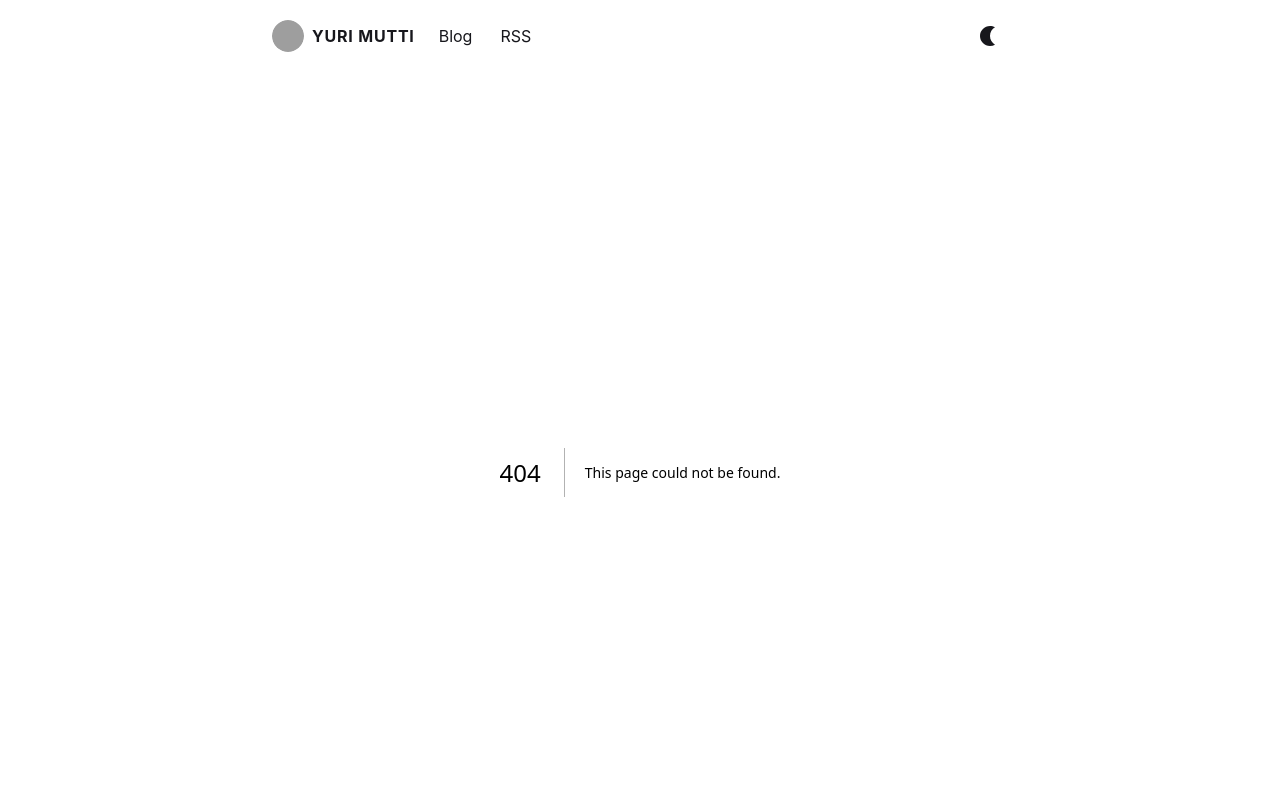
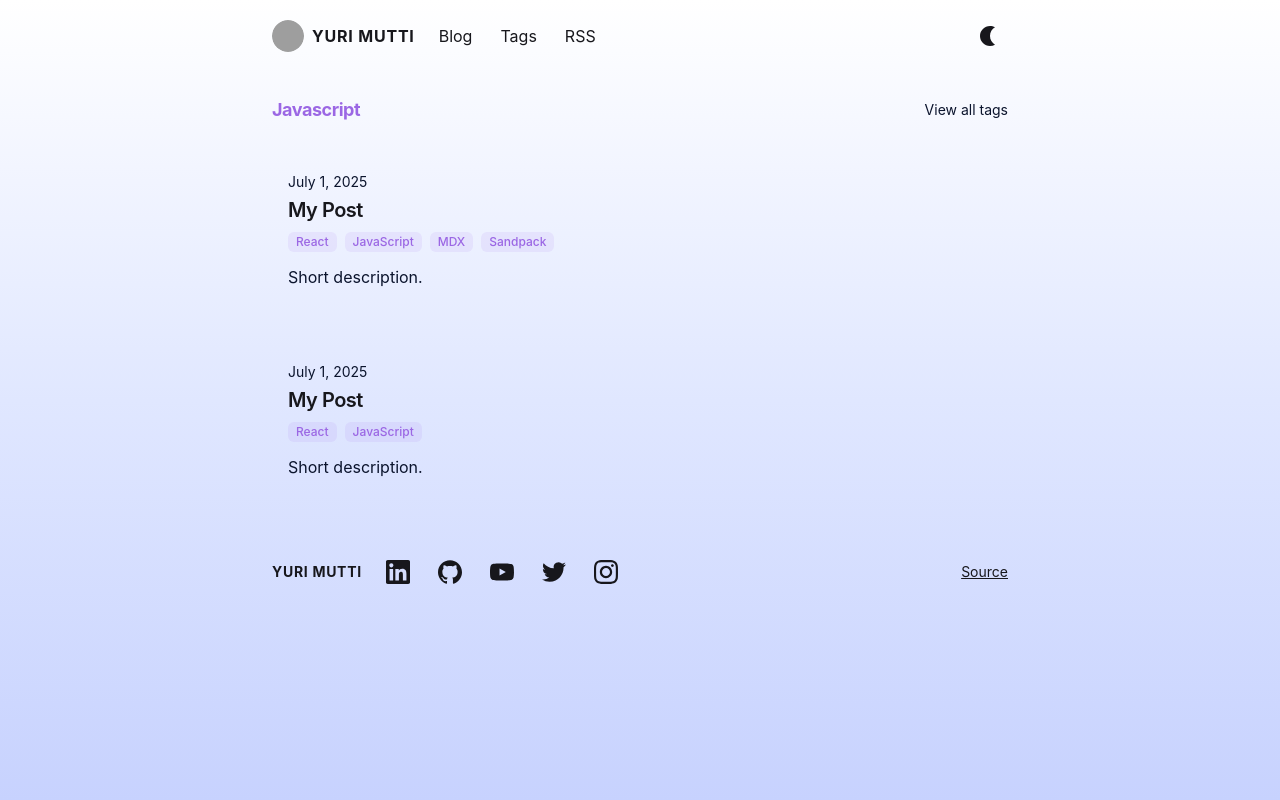
Before and after one commit to yurimutti/yurimutti.com, a Next.js app: page /tags/javascript in a window 1280 px wide. Before the commit this address had no page. Shown: the top 800 px of the page. Built offline with nearby package versions, Linux system fonts and the light colour scheme; grey boxes are pictures that could not be loaded.

Commit message:
feat: create tags

```diff
--- a/src/app/page.tsx
+++ b/src/app/page.tsx
@@ -48,16 +48,17 @@ export default function Home() {
           ]),
         }}
       />
-      <section className="max-w-screen-md mx-auto grid gap-6 sm:gap-8 px-4 sm:px-6 md:px-8 my-6 sm:my-8">
+      <section className="max-w-screen-md mx-auto grid gap-6 sm:gap-8 px-4 my-6 sm:my-8">
         <section className="grid gap-2">
           <h1 className="text-accent text-xl sm:text-md md:text-lg font-semibold tracking-tight mb-2">
             About
           </h1>
           <p className="text-muted-foreground leading-relaxed text-base">
             I’m a Software Engineer who solves problems with code. Over the past
-            few years, I’ve been working in fintech. I’m also a co-founder,
-            active in the tech community, and I enjoy sharing what I learn and
-            contributing to open source.
+            few years, I’ve been building reliable, high-performance UIs for
+            fintech products. I’m also a founder and co-founder, active in the
+            tech community, and I share what I learn through talks and open
+            source.
           </p>
         </section>
 
@@ -68,8 +69,11 @@ export default function Home() {
 
           <section className="grid gap-2">
             {posts.map((post) => (
-              <Link href={post.slug} key={post.slug} className="block group">
-                <section className="mx-auto px-4 py-8 transition-colors duration-200 hover:bg-muted/20 rounded-md">
+              <Link
+                href={post.slug}
+                key={post.slug}
+                className="block group transition-colors duration-200 hover:bg-muted/30 rounded-md px-4 py-6"
+              >
                 <p className="text-sm text-muted-foreground mb-1 group-hover:text-foreground">
                   {new Date(post.publishedAt).toLocaleDateString('en-US', {
                     year: 'numeric',
@@ -80,10 +84,21 @@ export default function Home() {
                 <h3 className="text-lg font-semibold tracking-tight text-foreground group-hover:underline">
                   {post.title}
                 </h3>
+
+                <div className="flex flex-wrap gap-2 mt-2 mb-3">
+                  {post.tags?.map((tag) => (
+                    <span
+                      key={tag}
+                      className="text-xs font-medium bg-accent/10 text-accent px-2 py-0.5 rounded-md"
+                    >
+                      {tag}
+                    </span>
+                  ))}
+                </div>
+
                 <p className="text-base text-muted-foreground leading-relaxed group-hover:text-foreground">
                   {post.summary}
                 </p>
-                </section>
               </Link>
             ))}
           </section>
--- a/src/app/posts/[slug]/page.tsx
+++ b/src/app/posts/[slug]/page.tsx
@@ -1,8 +1,7 @@
 import path from 'path';
 import fs from 'fs';
 import { notFound } from 'next/navigation';
-import { BlogPost } from '../blog-post';
-import { type PageProps } from '.next/types/app/layout';
+import { BlogPost } from '@/components/blog/post';
 
 const META = /export\s+const\s+meta\s+=\s+(\{[\s\S]*?\})/;
 
@@ -27,7 +26,7 @@ function parseFrontmatter(fileContent: string): Metadata {
 }
 
 export async function generateStaticParams() {
-  const basePath = path.join(process.cwd(), 'src/app/posts');
+  const basePath = path.join(process.cwd(), 'app/posts');
   return fs
     .readdirSync(basePath, { withFileTypes: true })
     .filter((entry) => entry.isDirectory())
@@ -36,12 +35,10 @@ export async function generateStaticParams() {
 
 type Params = { slug: string };
 
-export default async function BlogPostPage({
-  params,
-}: PageProps & { params: Params }) {
+export default async function BlogPostPage({ params }: { params: Params }) {
   const { slug } = await params;
 
-  const postPath = path.join(process.cwd(), 'src/app/posts', slug, 'page.mdx');
+  const postPath = path.join(process.cwd(), 'app/posts', slug, 'page.mdx');
   if (!fs.existsSync(postPath)) notFound();
 
   const fileContent = fs.readFileSync(postPath, 'utf8');
--- a/src/app/posts/my-first-post/page.mdx
+++ b/src/app/posts/my-first-post/page.mdx
@@ -1,4 +1,4 @@
-import { BlogPost } from '../blog-post';
+import { BlogPost } from '@/components/blog/post';
 
 export const meta = {
   title: 'My Post',
@@ -6,6 +6,7 @@ export const meta = {
   publishedAt: '2025-07-01',
   state: 'published',
   views: 123,
+  tags: ['React', 'JavaScript', 'MDX', 'Sandpack'],
 };
 
 <BlogPost meta={meta}>
@@ -64,22 +65,17 @@ setData({ message: 'Hello from API!' });
 }, []);
 
 return (
+
 <div style={{ padding: '20px' }}>
-<h1>Blog Post Demo</h1>
-{data ? (
-<p>{data.message}</p>
-) : (
-<p>Loading...</p>
-)}
+  <h1>Blog Post Demo</h1>
+  {data ? <p>{data.message}</p> : <p>Loading...</p>}
 </div>
-);
-}`
+); }` }} customSetup=
+{{
+  dependencies: {
+    axios: '^1.0.0',
+  },
 }}
-customSetup={{
-    dependencies: {
-      'axios': '^1.0.0'
-    }
-  }}
 />
 
 </BlogPost>
--- a/src/app/posts/page.tsx
+++ b/src/app/posts/page.tsx
@@ -6,7 +6,7 @@ export default function Blog() {
 
   return (
     <main>
-      <section className="max-w-screen-md mx-auto grid gap-4 sm:gap-6 px-3 sm:px-4 md:px-6 my-4 sm:my-6">
+      <section className="max-w-screen-md mx-auto grid gap-4 sm:gap-6 px-4 my-4 sm:my-6">
         <h1 className="text-xl sm:text-md md:text-lg font-bold tracking-tight text-accent">
           Writing
         </h1>
--- a/src/app/posts/second-post/page.mdx
+++ b/src/app/posts/second-post/page.mdx
@@ -1,4 +1,4 @@
-import { BlogPost } from '../blog-post';
+import { BlogPost } from '@/components/blog/post';
 
 export const meta = {
   title: 'My Post',
@@ -6,6 +6,7 @@ export const meta = {
   publishedAt: '2025-07-01',
   state: 'published',
   views: 123,
+  tags: ['React', 'JavaScript'],
 };
 
 <BlogPost meta={meta}>
--- /dev/null
+++ b/src/app/tags/[tag]/page.tsx
@@ -0,0 +1,113 @@
+import { notFound } from 'next/navigation';
+import Link from 'next/link';
+import { getBlogPosts, PostMetadata } from '@/utils/blog';
+
+async function getPostsByTag(tag: string): Promise<PostMetadata[]> {
+  const allPosts = getBlogPosts();
+  return allPosts.filter((post) =>
+    post.tags?.map((t) => t.toLowerCase()).includes(tag.toLowerCase())
+  );
+}
+
+async function getAllTags(): Promise<string[]> {
+  const allPosts = getBlogPosts();
+  const tags = new Set<string>();
+
+  allPosts.forEach((post) => {
+    post.tags?.forEach((tag) => tags.add(tag));
+  });
+
+  return Array.from(tags).sort();
+}
+
+interface PageProps {
+  params: Promise<{ tag: string }>;
+}
+
+export default async function TagPage({ params }: PageProps) {
+  const { tag } = await params;
+  const decodedTag = decodeURIComponent(tag);
+  const posts = await getPostsByTag(decodedTag);
+
+  if (posts.length === 0) {
+    notFound();
+  }
+
+  const capitalizedTag =
+    decodedTag.charAt(0).toUpperCase() + decodedTag.slice(1);
+
+  return (
+    <main>
+      <section className="max-w-screen-md mx-auto px-4 my-4 sm:my-6">
+        <div className="flex justify-between items-center mb-6">
+          <h1 className="text-xl sm:text-md md:text-lg font-bold tracking-tight text-accent">
+            {capitalizedTag}
+          </h1>
+          <Link
+            href="/tags"
+            className="text-sm text-muted-foreground hover:text-accent transition-colors"
+          >
+            View all tags
+          </Link>
+        </div>
+
+        <div className="grid gap-4 sm:gap-6">
+          {posts.map((post) => (
+            <Link
+              key={post.slug}
+              href={post.slug}
+              className="block group transition-colors duration-200 hover:bg-muted/30 rounded-md px-4 py-6"
+            >
+              <p className="text-sm text-muted-foreground mb-1 group-hover:text-foreground">
+                {new Date(post.publishedAt).toLocaleDateString('en-US', {
+                  year: 'numeric',
+                  month: 'long',
+                  day: 'numeric',
+                })}
+              </p>
+
+              <h2 className="text-xl font-semibold tracking-tight text-foreground group-hover:underline">
+                {post.title}
+              </h2>
+
+              <div className="flex flex-wrap gap-2 mt-2 mb-3">
+                {post.tags?.map((tagName) => (
+                  <span
+                    key={tagName}
+                    className="text-xs font-medium bg-accent/10 text-accent px-2 py-0.5 rounded-md"
+                  >
+                    {tagName}
+                  </span>
+                ))}
+              </div>
+
+              <p className="text-base text-muted-foreground leading-relaxed group-hover:text-foreground">
+                {post.summary}
+              </p>
+            </Link>
+          ))}
+        </div>
+      </section>
+    </main>
+  );
+}
+
+export async function generateStaticParams() {
+  const allTags = await getAllTags();
+
+  return allTags.map((tag) => ({
+    tag: encodeURIComponent(tag.toLowerCase()),
+  }));
+}
+
+export async function generateMetadata({ params }: PageProps) {
+  const { tag } = await params;
+  const decodedTag = decodeURIComponent(tag);
+  const capitalizedTag =
+    decodedTag.charAt(0).toUpperCase() + decodedTag.slice(1);
+
+  return {
+    title: `Posts tagged with "${capitalizedTag}"`,
+    description: `Browse all blog posts tagged with ${capitalizedTag}`,
+  };
+}
--- /dev/null
+++ b/src/app/tags/page.tsx
@@ -0,0 +1,56 @@
+import Link from 'next/link';
+import { getBlogPosts } from '@/utils/blog';
+
+async function getTagsWithCounts(): Promise<
+  Array<{ name: string; count: number }>
+> {
+  const allPosts = getBlogPosts();
+  const tagCounts = new Map<string, number>();
+
+  allPosts.forEach((post) => {
+    post.tags?.forEach((tag) => {
+      tagCounts.set(tag, (tagCounts.get(tag) || 0) + 1);
+    });
+  });
+
+  return Array.from(tagCounts.entries())
+    .map(([name, count]) => ({ name, count }))
+    .sort((a, b) => b.count - a.count || a.name.localeCompare(b.name));
+}
+
+export default async function TagsPage() {
+  const tagsWithCounts = await getTagsWithCounts();
+
+  return (
+    <main>
+      <section className="max-w-screen-md mx-auto px-4 my-4 sm:my-6">
+        <h1 className="text-xl sm:text-md md:text-lg font-bold tracking-tight text-accent mb-6">
+          Tags
+        </h1>
+
+        <div className="grid gap-2">
+          {tagsWithCounts.map(({ name, count }) => (
+            <Link
+              key={name}
+              href={`/tags/${encodeURIComponent(name.toLowerCase())}`}
+              className="block group transition-colors duration-200 hover:bg-muted/30 rounded-md px-4 py-3"
+            >
+              <span className="text-foreground group-hover:text-accent">
+                {name} ({count})
+              </span>
+            </Link>
+          ))}
+        </div>
+
+        {tagsWithCounts.length === 0 && (
+          <p className="text-muted-foreground">No tags found.</p>
+        )}
+      </section>
+    </main>
+  );
+}
+
+export const metadata = {
+  title: 'All Tags',
+  description: 'Browse blog posts by tag and topic',
+};
--- a/src/app/posts/blog-post.tsx
+++ b/src/components/blog/post/index.tsx
@@ -1,4 +1,4 @@
-import { prodUrl } from '../sitemap';
+import { prodUrl } from '@/app/sitemap';
 
 export type Metadata = {
   title: string;
@@ -9,6 +9,7 @@ export type Metadata = {
   views: number;
   image?: string;
   slug?: string;
+  tags?: string[];
 };
 
 function formatDate(date: string) {
@@ -27,7 +28,7 @@ export function BlogPost({
   children: React.ReactNode;
 }) {
   return (
-    <section className="px-4 sm:px-6 md:px-8 max-w-screen-md mx-auto my-10">
+    <section className="px-4 max-w-screen-md mx-auto my-10">
       <script
         type="application/ld+json"
         suppressHydrationWarning
@@ -56,9 +57,21 @@ export function BlogPost({
         }}
       />
       <h1 className="text-4xl font-bold mb-3">{meta.title}</h1>
-      <p className="text-muted-foreground text-sm mb-6">
+      <p className="text-muted-foreground text-sm mb-4">
         {formatDate(meta.publishedAt)}
       </p>
+      {meta.tags && (
+        <div className="flex flex-wrap gap-2 mb-6">
+          {meta.tags.map((tag) => (
+            <span
+              key={tag}
+              className="text-xs font-medium bg-accent/10 text-accent px-2 py-0.5 rounded-md"
+            >
+              {tag}
+            </span>
+          ))}
+        </div>
+      )}
       {meta.summary && (
         <p className="text-muted-foreground mb-6">{meta.summary}</p>
       )}
@@ -74,7 +87,7 @@ export function BlogPost({
           </p>
         </div>
       )}
-      <article className="prose prose-neutral dark:prose-invert mx-auto px-4 sm:px-6 md:px-8 my-6 sm:my-8 max-w-screen-md">
+      <article className="prose prose-neutral dark:prose-invert mx-auto px-4 my-6 sm:my-8 max-w-screen-md">
         {children}
       </article>
     </section>
--- a/src/components/layouts/header/index.tsx
+++ b/src/components/layouts/header/index.tsx
@@ -9,6 +9,7 @@ const GITHUB_AVATAR_URL =
 
 const NAV_LINKS = [
   { label: 'Blog', href: '/posts' },
+  { label: 'Tags', href: '/tags' },
   { label: 'RSS', href: '/rss' },
 ];
 
--- /dev/null
+++ b/src/components/tag/index.tsx
@@ -0,0 +1,50 @@
+import Link from 'next/link';
+import { cn } from '../../libs/utils';
+
+interface TagProps {
+  tag: string;
+  variant?: 'default' | 'small';
+  className?: string;
+}
+
+export function Tag({ tag, variant = 'default', className }: TagProps) {
+  const baseClasses =
+    'inline-flex items-center rounded-full border font-medium transition-colors focus:outline-none focus:ring-2 focus:ring-ring focus:ring-offset-2';
+  const variantClasses = {
+    default:
+      'px-3 py-1 text-sm border-border bg-muted text-muted-foreground hover:bg-accent hover:text-accent-foreground',
+    small:
+      'px-2 py-0.5 text-xs border-border bg-muted text-muted-foreground hover:bg-accent hover:text-accent-foreground',
+  };
+
+  return (
+    <Link
+      href={`/tags/${encodeURIComponent(tag.toLowerCase())}`}
+      className={cn(baseClasses, variantClasses[variant], className)}
+    >
+      {tag}
+    </Link>
+  );
+}
+
+interface TagListProps {
+  tags: string[];
+  variant?: 'default' | 'small';
+  className?: string;
+}
+
+export function TagList({
+  tags,
+  variant = 'default',
+  className,
+}: TagListProps) {
+  if (!tags?.length) return null;
+
+  return (
+    <div className={cn('flex flex-wrap gap-2', className)}>
+      {tags.map((tag) => (
+        <Tag key={tag} tag={tag} variant={variant} />
+      ))}
+    </div>
+  );
+}
```
Lines whose indentation alone changed are shown as unchanged.
